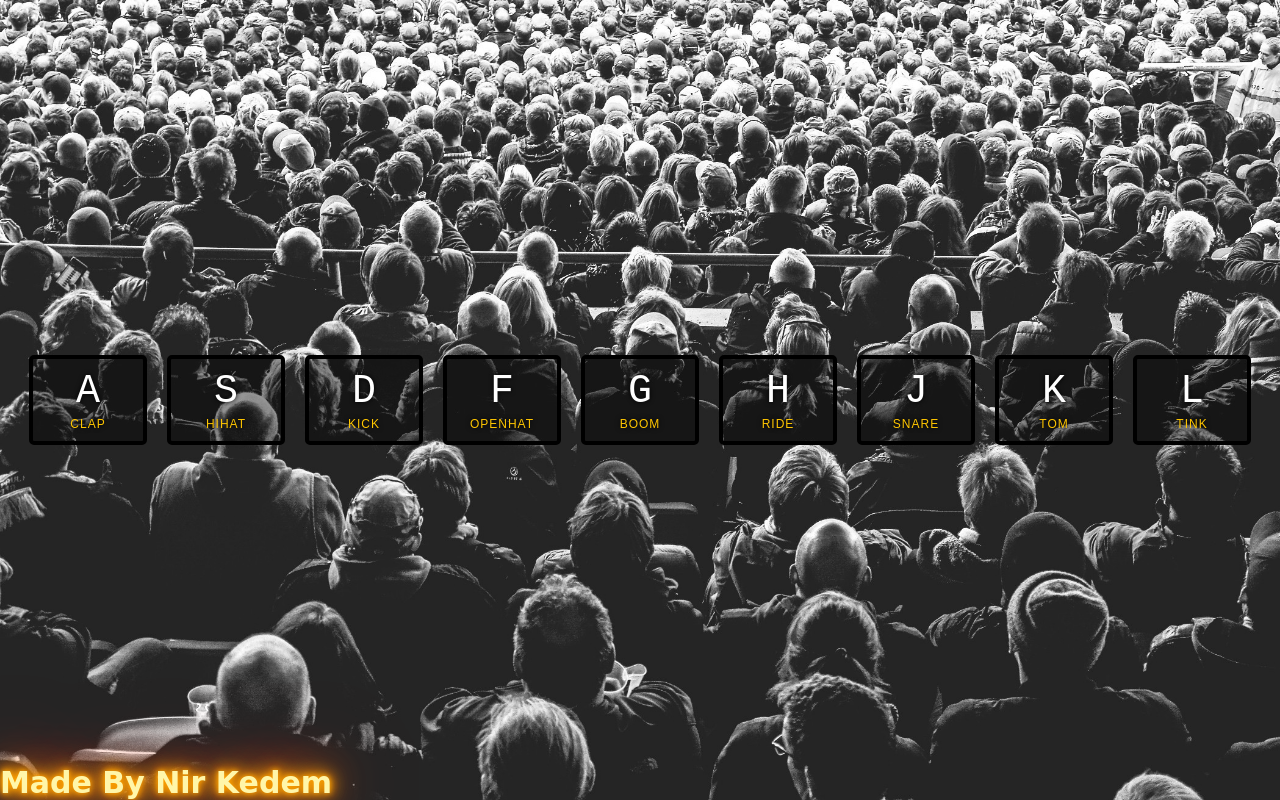
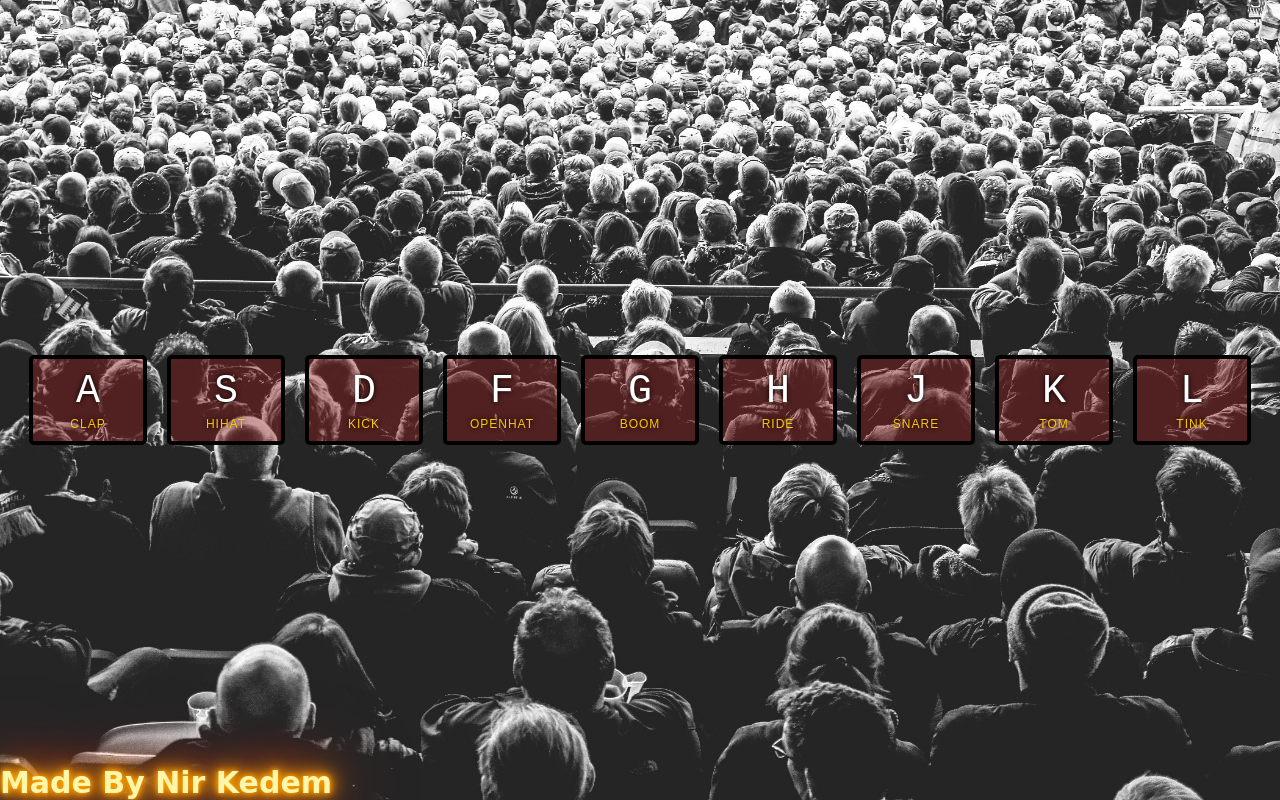
Before and after one commit to Niro646/JavaScript-Drum-Kit, a plain HTML site: page index.html in a window 1280 px wide. Drawn offline with Linux system fonts and the light colour scheme.

Commit message:
final final commit

```diff
--- a/mystyle.css
+++ b/mystyle.css
@@ -2,6 +2,7 @@ html {
   font-size: 10px;
   background: url("./background.jpg") bottom center;
   background-size: cover;
+  background-size: 100% 100%;
 }
 
 body,
@@ -20,21 +21,21 @@ html {
 }
 
 .key {
-  border: 0.4rem solid black;
-  border-radius: 0.5rem;
-  margin: 1rem;
+  border: 0.4rem solid rgb(0, 0, 0);
+  border-radius: 0.5rem; /* change to 10 later*/
+  margin: 1rem; /* change to 1.5 later*/
   font-size: 1.5rem;
   padding: 1rem 0.5rem;
   transition: all 0.07s ease;
   width: 10rem;
   text-align: center;
   color: white;
-  background: rgba(0, 0, 0, 0.4);
-  text-shadow: 0 0 0.5rem black;
+  background: rgba(148, 25, 25, 0.4);
+  text-shadow: 0 0 0.5rem rgb(0, 0, 0);
 }
 
 .playing {
-  transform: scale(1.1);
+  transform: scale(1.3);
   border-color: #ffc600;
   box-shadow: 0 0 1rem #ffc600;
 }
```
